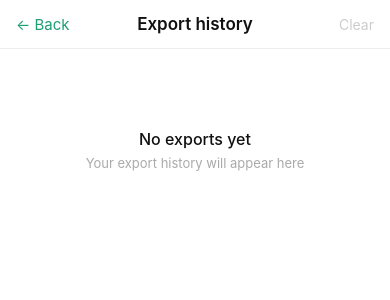
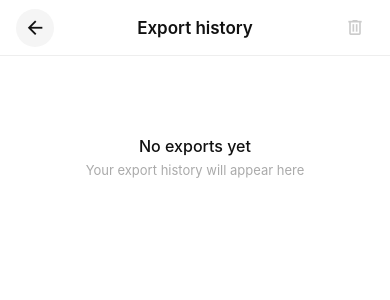
Before and after one commit to enoch-B/SMSExporter, a React Native app: screen /ExportHistory in a window 390 px wide. Shown: the top 300 px of the page. Built offline with nearby package versions, Linux system fonts and the light colour scheme.

Commit message:
feat: refactor ExportHistoryScreen to use MaterialCommunityIcons and streamline file sharing functionality

```diff
--- a/src/screens/ExportHistoryScreen.tsx
+++ b/src/screens/ExportHistoryScreen.tsx
@@ -7,11 +7,9 @@ import {
   StatusBar,
   FlatList,
   TouchableOpacity,
-  Share,
-  Platform,
   Alert,
-  Linking,
 } from 'react-native';
+import Icon from 'react-native-vector-icons/MaterialCommunityIcons';
 import { useFocusEffect } from '@react-navigation/native';
 import {
   getExportHistory,
@@ -21,6 +19,11 @@ import {
   ExportRecord,
 } from '../services/ExportHistoryService';
 import { getConversationsByAddresses } from '../services/SmsService';
+import {
+  shareExportFile,
+  openExportFile,
+} from '../services/FileShareService';
+import { commonStyles } from '../styles/common';
 
 function ExportHistoryScreen({ navigation }: any) {
   const [history, setHistory] = useState<ExportRecord[]>([]);
@@ -102,12 +105,7 @@ function ExportHistoryScreen({ navigation }: any) {
       return;
     }
     try {
-      const filePath = item.filePaths[0];
-      await Share.share({
-        title: 'SMS Export',
-        message: `SMS export: ${item.name}`,
-        url: Platform.OS === 'android' ? `file://${filePath}` : filePath,
-      });
+      await shareExportFile(item.filePaths[0]);
     } catch (err: unknown) {
       const message =
         err instanceof Error ? err.message : 'Could not share the export file.';
@@ -141,14 +139,7 @@ function ExportHistoryScreen({ navigation }: any) {
       return;
     }
     try {
-      const filePath = item.filePaths[0];
-      const url = Platform.OS === 'android' ? `file://${filePath}` : filePath;
-      const canOpen = await Linking.canOpenURL(url);
-      if (!canOpen) {
-        Alert.alert('Open file', `File location:\n${filePath}`);
-        return;
-      }
-      await Linking.openURL(url);
+      await openExportFile(item.filePaths[0]);
     } catch (err: unknown) {
       const message =
         err instanceof Error ? err.message : 'Could not open the export file.';
@@ -160,20 +151,24 @@ function ExportHistoryScreen({ navigation }: any) {
     <SafeAreaView style={styles.container}>
       <StatusBar barStyle="dark-content" backgroundColor="#ffffff" />
 
-      <View style={styles.header}>
-        <TouchableOpacity onPress={() => navigation.goBack()}>
-          <Text style={styles.backBtn}>← Back</Text>
+      <View style={commonStyles.screenHeader}>
+        <TouchableOpacity
+          style={commonStyles.iconBtn}
+          onPress={() => navigation.goBack()}
+        >
+          <Icon name="arrow-left" size={22} color="#111111" />
         </TouchableOpacity>
-        <Text style={styles.headerTitle}>Export history</Text>
-        <TouchableOpacity onPress={handleClearAll} disabled={history.length === 0}>
-          <Text
-            style={[
-              styles.clearBtn,
-              history.length === 0 && styles.clearBtnDisabled,
-            ]}
-          >
-            Clear
-          </Text>
+        <Text style={commonStyles.headerTitle}>Export history</Text>
+        <TouchableOpacity
+          style={styles.clearBtnWrap}
+          onPress={handleClearAll}
+          disabled={history.length === 0}
+        >
+          <Icon
+            name="trash-can-outline"
+            size={20}
+            color={history.length === 0 ? '#cccccc' : '#A32D2D'}
+          />
         </TouchableOpacity>
       </View>
 
@@ -195,9 +190,11 @@ function ExportHistoryScreen({ navigation }: any) {
                 item.format === 'PDF' ? styles.pdfIcon : styles.csvIcon,
               ]}
             >
-              <Text style={styles.formatIconText}>
-                {item.format === 'PDF' ? '📄' : '📊'}
-              </Text>
+              <Icon
+                name={item.format === 'PDF' ? 'file-pdf-box' : 'file-delimited'}
+                size={20}
+                color={item.format === 'PDF' ? '#993556' : '#0F6E56'}
+              />
             </View>
             <View style={styles.info}>
               <Text style={styles.name}>
@@ -215,6 +212,11 @@ function ExportHistoryScreen({ navigation }: any) {
                   item.status === 'done' ? styles.badgeDone : styles.badgeFail,
                 ]}
               >
+                {item.status === 'done' ? (
+                  <Icon name="check" size={12} color="#0F6E56" />
+                ) : (
+                  <Icon name="close" size={12} color="#A32D2D" />
+                )}
                 <Text
                   style={[
                     styles.badgeText,
@@ -223,7 +225,7 @@ function ExportHistoryScreen({ navigation }: any) {
                       : styles.badgeTextFail,
                   ]}
                 >
-                  {item.status === 'done' ? '✓ Done' : '✗ Failed'}
+                  {item.status === 'done' ? 'Done' : 'Failed'}
                 </Text>
               </View>
               <View style={styles.actionBtns}>
@@ -232,7 +234,7 @@ function ExportHistoryScreen({ navigation }: any) {
                     style={styles.actionBtn}
                     onPress={() => handleRetry(item)}
                   >
-                    <Text>🔄</Text>
+                    <Icon name="refresh" size={18} color="#555555" />
                   </TouchableOpacity>
                 ) : (
                   <>
@@ -240,13 +242,13 @@ function ExportHistoryScreen({ navigation }: any) {
                       style={styles.actionBtn}
                       onPress={() => handleShare(item)}
                     >
-                      <Text>📤</Text>
+                      <Icon name="share-variant" size={18} color="#555555" />
                     </TouchableOpacity>
                     <TouchableOpacity
                       style={styles.actionBtn}
                       onPress={() => handleOpen(item)}
                     >
-                      <Text>📁</Text>
+                      <Icon name="folder-open" size={18} color="#555555" />
                     </TouchableOpacity>
                   </>
                 )}
@@ -254,7 +256,7 @@ function ExportHistoryScreen({ navigation }: any) {
                   style={styles.actionBtn}
                   onPress={() => handleDelete(item)}
                 >
-                  <Text>🗑️</Text>
+                  <Icon name="trash-can-outline" size={18} color="#A32D2D" />
                 </TouchableOpacity>
               </View>
             </View>
@@ -278,19 +280,12 @@ function ExportHistoryScreen({ navigation }: any) {
 
 const styles = StyleSheet.create({
   container: { flex: 1, backgroundColor: '#ffffff' },
-  header: {
-    flexDirection: 'row',
+  clearBtnWrap: {
+    width: 38,
+    height: 38,
     alignItems: 'center',
-    justifyContent: 'space-between',
-    paddingHorizontal: 16,
-    paddingVertical: 14,
-    borderBottomWidth: 0.5,
-    borderBottomColor: '#eeeeee',
+    justifyContent: 'center',
   },
-  backBtn: { fontSize: 15, color: '#1D9E75', width: 60 },
-  headerTitle: { fontSize: 17, fontWeight: '600', color: '#111111' },
-  clearBtn: { fontSize: 14, color: '#A32D2D', width: 60, textAlign: 'right' },
-  clearBtnDisabled: { color: '#cccccc' },
   errorBanner: {
     backgroundColor: '#FCEBEB',
     paddingHorizontal: 16,
@@ -314,12 +309,14 @@ const styles = StyleSheet.create({
   },
   pdfIcon: { backgroundColor: '#FAECE7' },
   csvIcon: { backgroundColor: '#E1F5EE' },
-  formatIconText: { fontSize: 18 },
   info: { flex: 1 },
   name: { fontSize: 13, fontWeight: '500', color: '#111111', marginBottom: 3 },
   meta: { fontSize: 11, color: '#aaaaaa' },
   actions: { alignItems: 'flex-end', gap: 6 },
   badge: {
+    flexDirection: 'row',
+    alignItems: 'center',
+    gap: 4,
     paddingHorizontal: 8,
     paddingVertical: 3,
     borderRadius: 100,
@@ -341,7 +338,12 @@ const styles = StyleSheet.create({
   },
   separator: { height: 0.5, backgroundColor: '#f0f0f0', marginLeft: 68 },
   empty: { alignItems: 'center', paddingTop: 80 },
-  emptyText: { fontSize: 16, fontWeight: '500', color: '#111111', marginBottom: 6 },
+  emptyText: {
+    fontSize: 16,
+    fontWeight: '500',
+    color: '#111111',
+    marginBottom: 6,
+  },
   emptySub: { fontSize: 13, color: '#aaaaaa' },
 });
 
```
